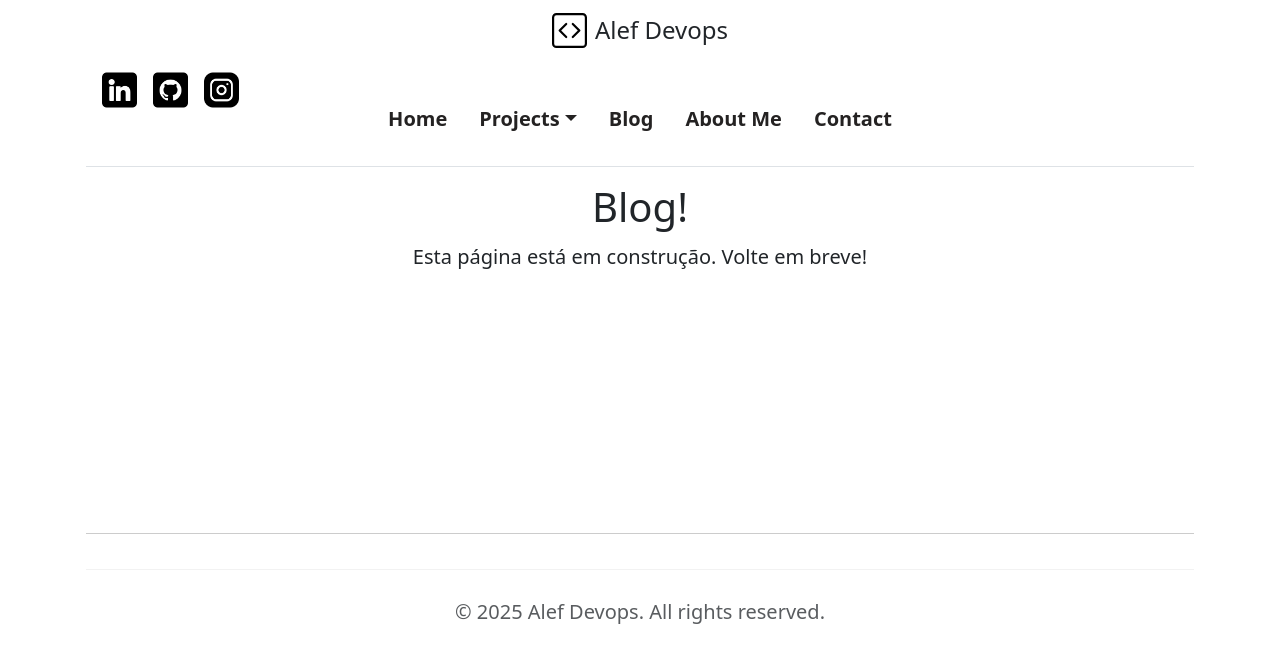
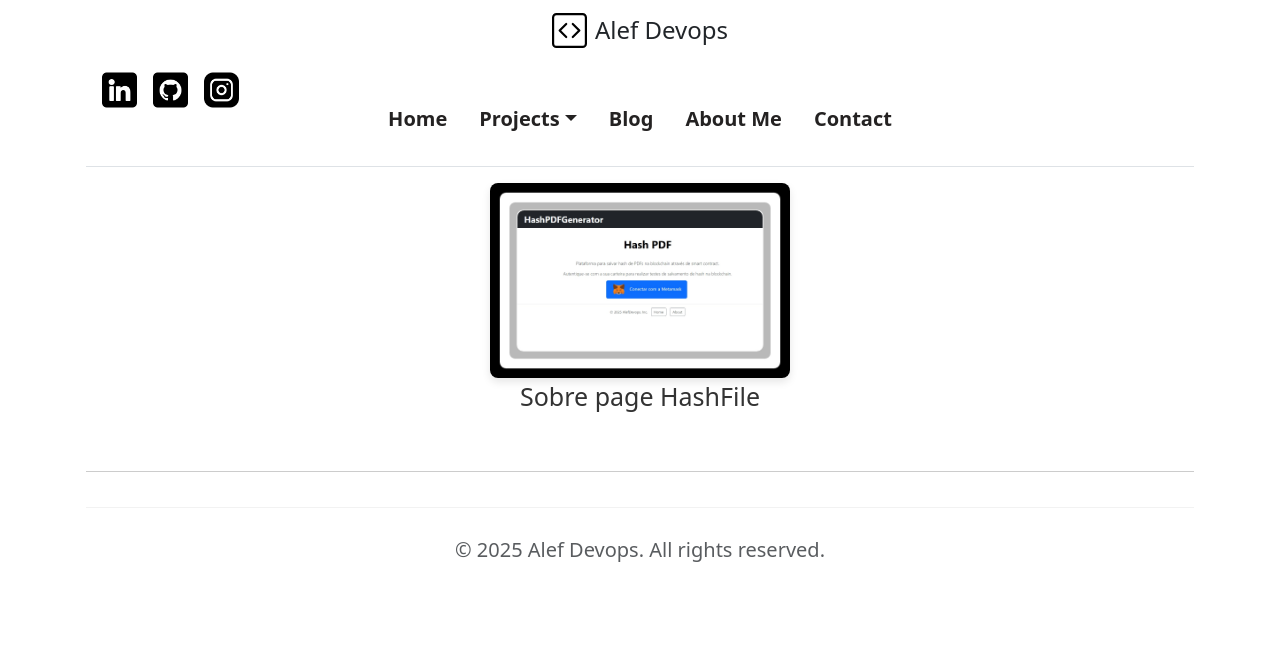
Before and after one commit to ABabayaga/AlefDevopsWeb, a Next.js app: page /blog in a window 1280 px wide. Shown: the top 662 px of the page. Built offline with nearby package versions, Linux system fonts and the light colour scheme.

Commit message:
updateblog

```diff
--- a/src/pages/blog.tsx
+++ b/src/pages/blog.tsx
@@ -11,24 +11,44 @@ const Blog = () => {
         <>
             <Head>
                 <title>Alef Devops</title>
-        <meta name="description" content="Generated by create next app" />
                 <meta name="viewport" content="width=device-width, initial-scale=1" />
                 <link rel="icon" href="/favicon.ico" />
             </Head>
 
             <Container as="main" className="py-4 px-3 mx-auto large-text">
                 <Header />
-        <div style={{
-          display: "flex",
-          flexDirection: "column",
-          //justifyContent: "center",
-          alignItems: "center",
-          height: "40vh",
-          textAlign: "center",
-        }}>
-          <h1>Blog!</h1>
-          <p>Esta página está em construção. Volte em breve!</p>
+
+
+                <div className="mb-5" style={{ display: 'flex', flexDirection: 'column', justifyContent: 'flex-start', alignItems: 'center', height: '30vh' }}>
+                    <a
+                        href="https://www.linkedin.com/in/alef-rodrigues-96768671/"
+                        target="_blank" // Abre o link em uma nova aba
+                        rel="noopener noreferrer" // Melhora a segurança ao abrir links externos
+                    >
+                    <img
+                        src="/pagehashfile.jpg"
+                        alt="Optimized Image"
+                        loading="lazy"
+                        style={{
+                            width: '300px',
+                            height: 'auto',
+                            borderRadius: '8px', // Opcional, para bordas arredondadas
+                            boxShadow: '0 4px 8px rgba(0, 0, 0, 0.1)', // Opcional, para sombra
+                        }}
+                    /></a>
+                    <div >
+                        <span style={{
+                            marginTop: '9px', // Espaçamento entre a imagem e o texto
+                            fontSize: '25px', // Tamanho da fonte do texto
+                            color: '#333', // Cor do texto (opcional)
+                        }}>Sobre page HashFile</span>
+
                     </div>
+
+                </div>
+
+
+
                 <Footer />
             </Container>
         </>
```
Also changed, not shown: public/pagehashfile.jpg (added). Lines whose indentation alone changed are shown as unchanged.
